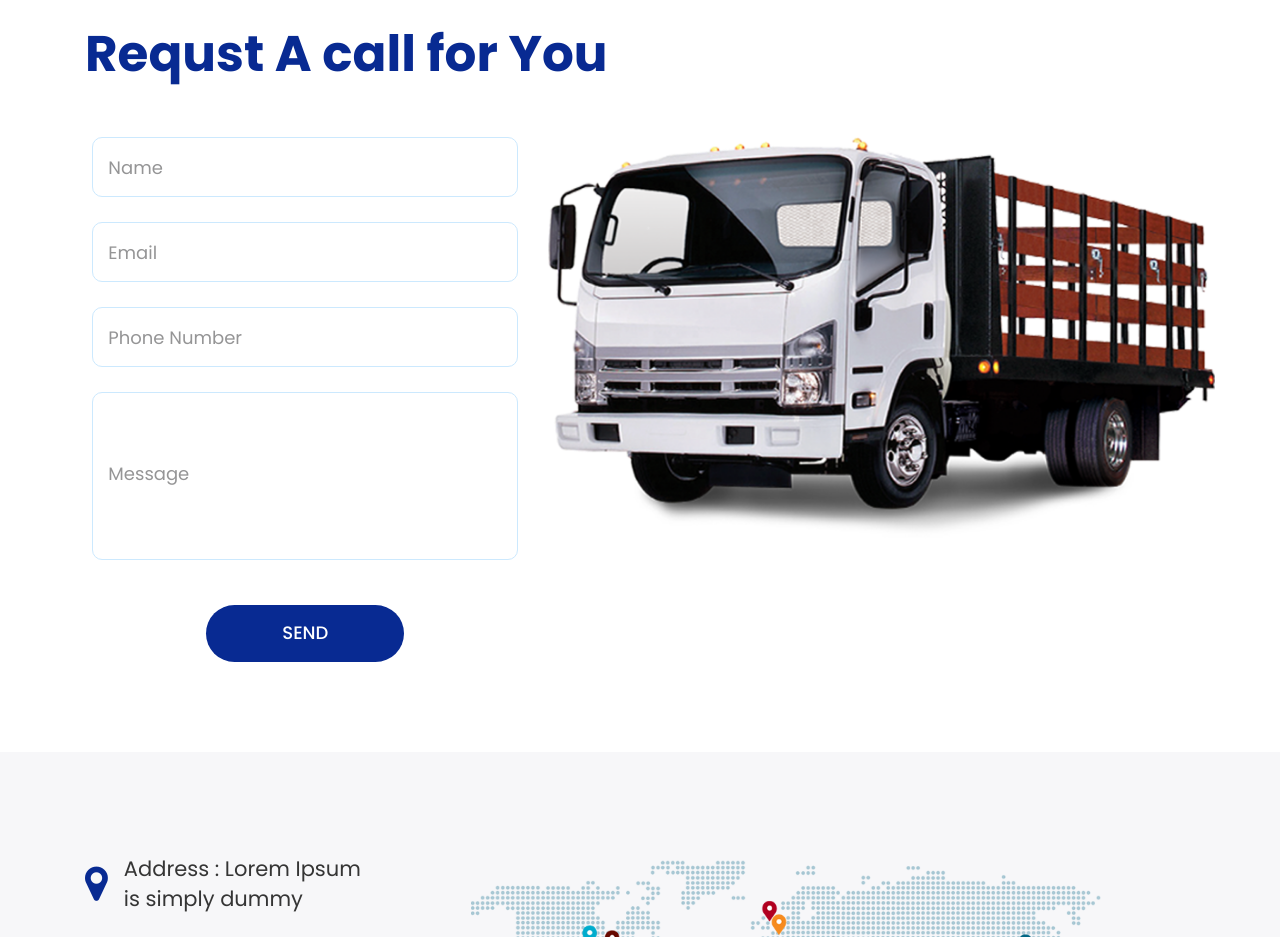
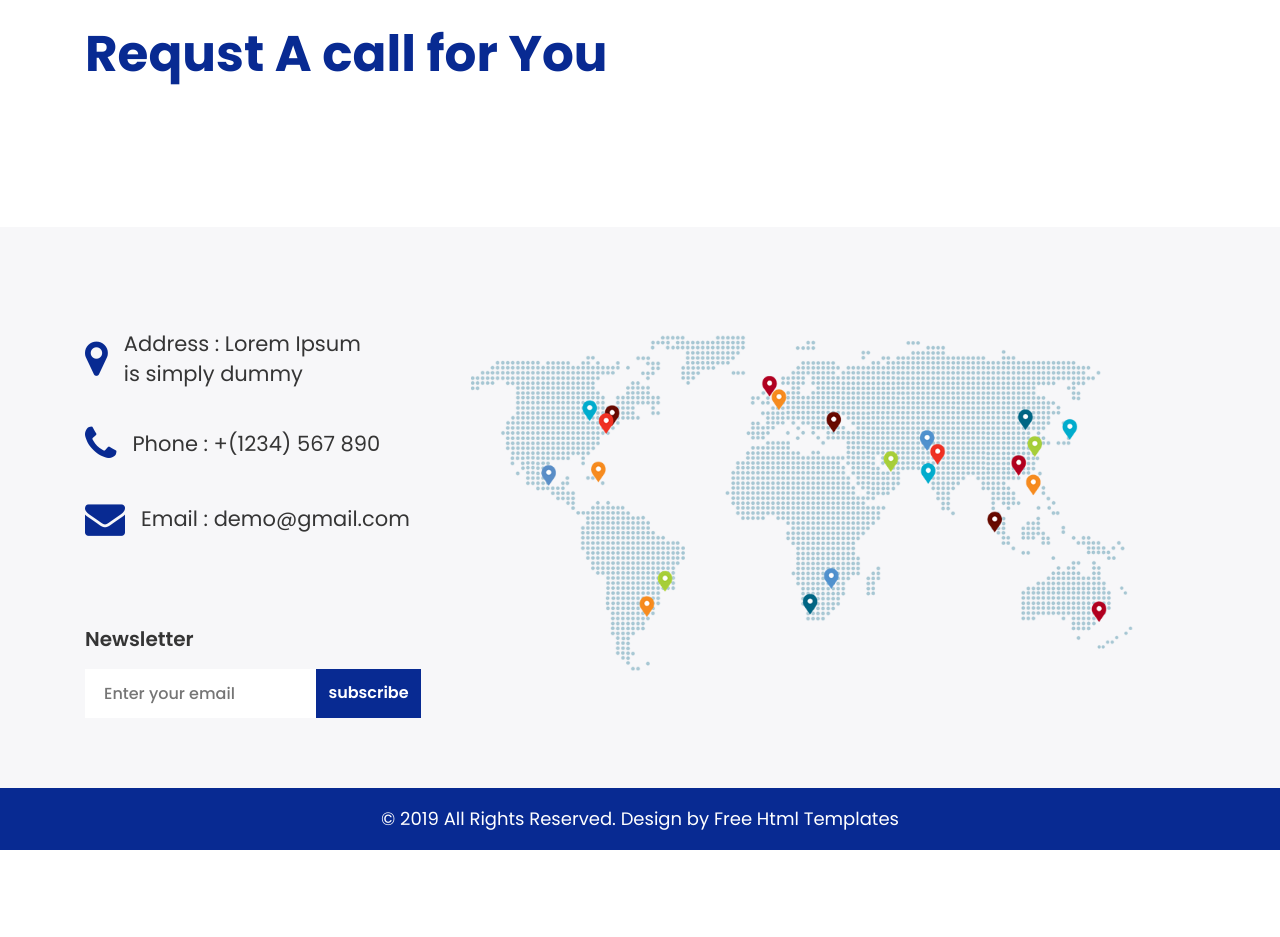
Before and after one commit to Juliette848/Juliette848.github.io, a plain HTML site: page index.html in a window 1280 px wide. Shown: the part 4300-5237 px from the top of the page. After the commit the page ends 5150 px from the top, so only its background shows below. Drawn offline with nearby package versions, Linux system fonts and the light colour scheme; files whose address does not match are found by name.

Commit message:
probando

```diff
--- a/index.html
+++ b/index.html
@@ -105,16 +105,16 @@
                                           <h3>Bienvenido Colaborador</h3>
                                        </div>
                                        <div class="col-md-12">
-                                          <input class="transfot_form" placeholder="ID" type="text" name="Location">
+                                          <input class="transfot_form" placeholder="ID" type="text" name="id_empleado">
                                        </div>
                                        <div class="col-md-12">
-                                          <input class="transfot_form" placeholder="Nombre" type="text" name="To destination">
+                                          <input class="transfot_form" placeholder="Nombre" type="text" name="nombre_empleado">
                                        </div>
                                        <div class="col-md-12">
-                                          <input class="transfot_form" placeholder="Apellido" type="text" name="Email">
+                                          <input class="transfot_form" placeholder="Apellido" type="text" name="apellido_empleado">
                                        </div>
                                        <div class="col-md-12">
-                                          <input class="transfot_form" placeholder="Telefono" type="text" name="Contact Number">
+                                          <input class="transfot_form" placeholder="Telefono" type="text" name="telefono_empleado">
                                        </div>
                                        <div class="col-md-12">
                                           <button class="get_now">Inicia Sesión</button>
@@ -479,38 +479,7 @@
                </div>
             </div>
          </div>
-         <div class="con_bg">
-            <div class="container-fluid">
-               <div class="row">
-                  <div class="col-md-5">
-                     <form id="request" class="main_form">
-                        <div class="row">
-                           <div class="col-md-12 ">
-                              <input class="contactus" placeholder="Name" type="type" name="Name">
-                           </div>
-                           <div class="col-md-12">
-                              <input class="contactus" placeholder="Email" type="type" name="Email">
-                           </div>
-                           <div class="col-md-12">
-                              <input class="contactus" placeholder="Phone Number" type="type" name="Phone Number">
-                           </div>
-                           <div class="col-md-12">
-                              <input class="contactusmess" placeholder="Message" type="type" Message="Name">
-                           </div>
-                           <div class="col-md-12">
-                              <button class="send_btn">Send</button>
-                           </div>
-                        </div>
-                     </form>
-                  </div>
-                  <div class="col-md-7">
-                     <div class="co_tru">
-                        <figure><img src="images/truc4.png" alt="#"/></figure>
-                     </div>
-                  </div>
-               </div>
-            </div>
-         </div>
+
       </div>
       <!-- end contact section -->
       <!--  footer -->
```
